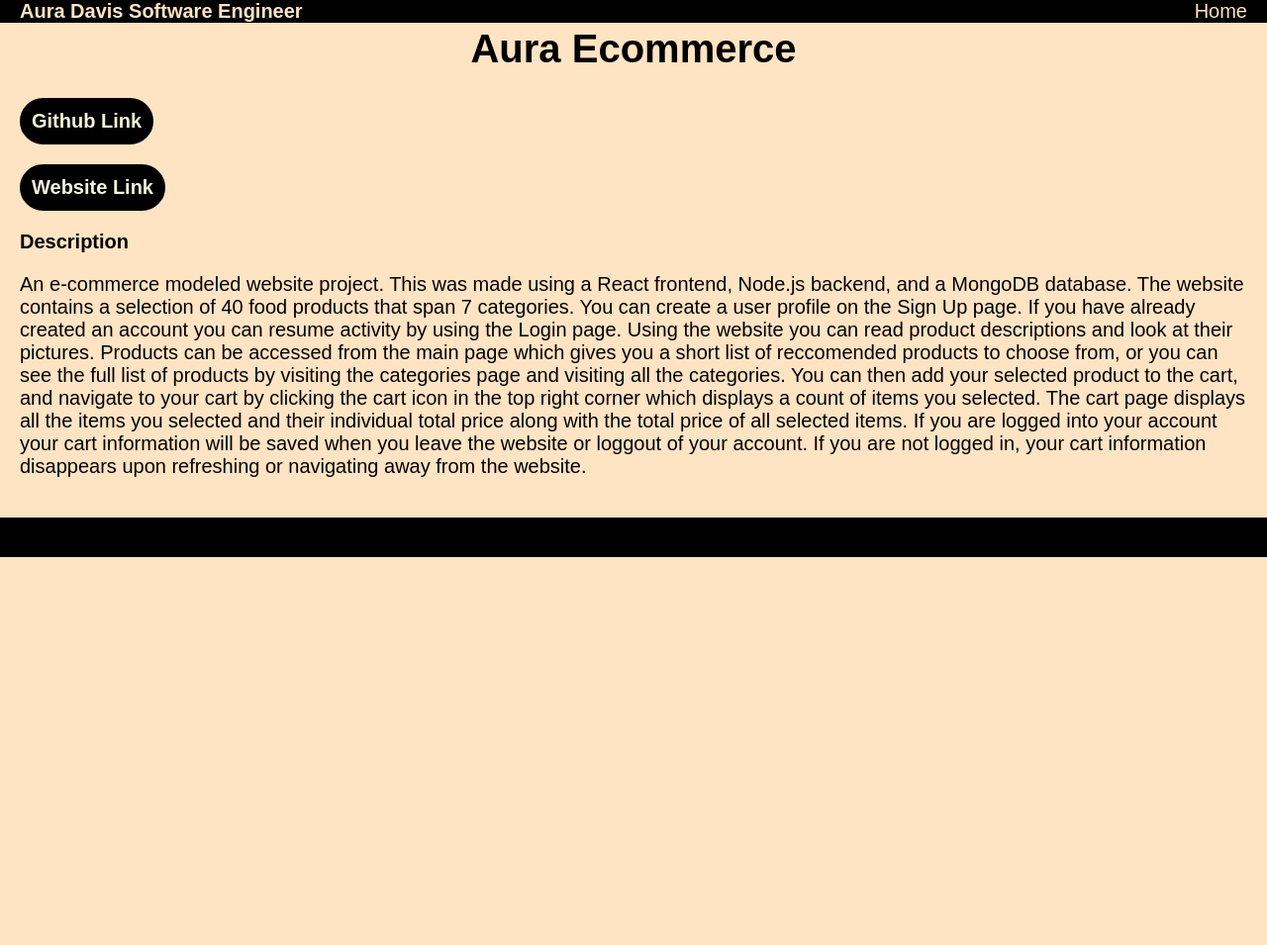
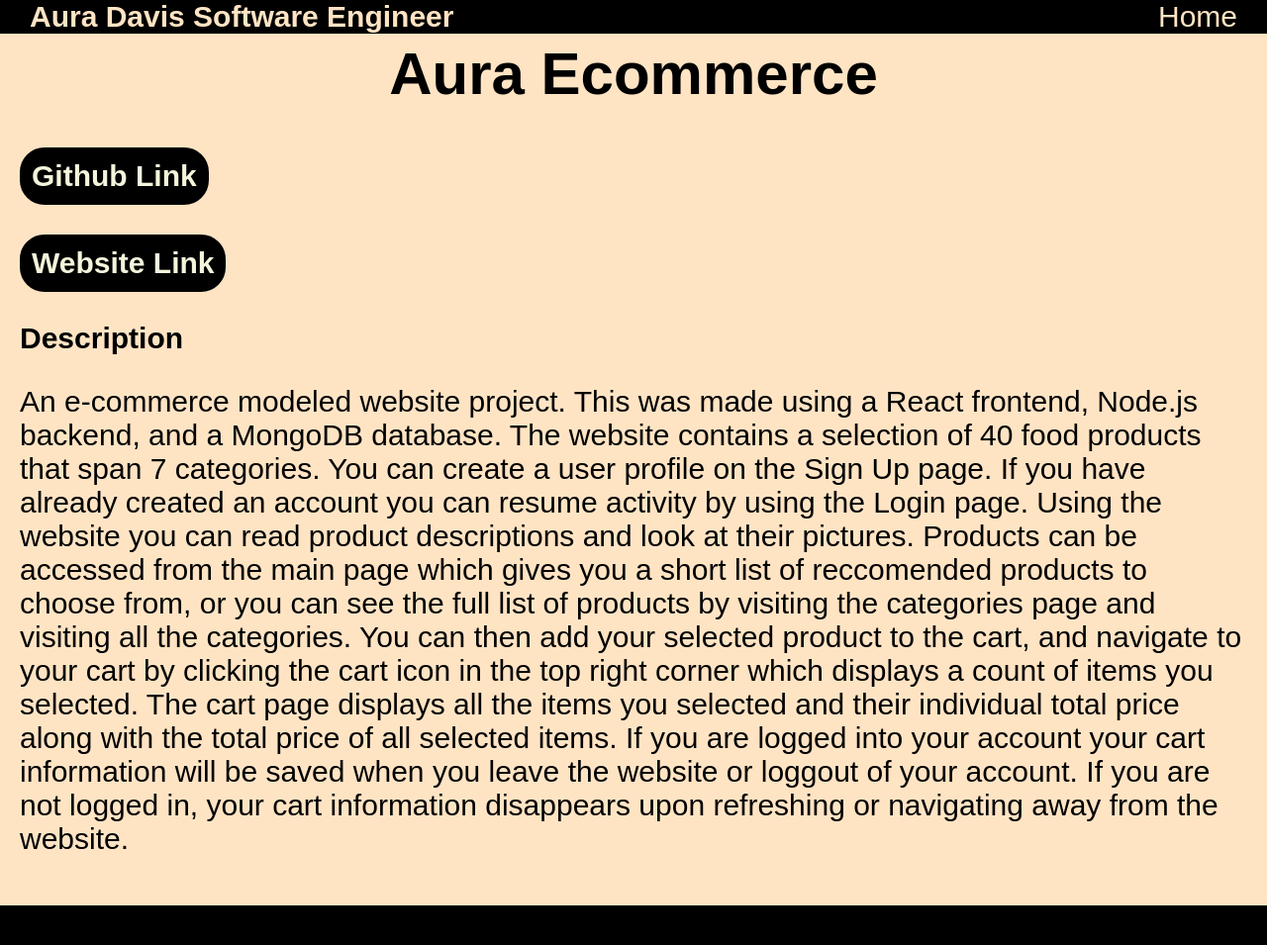
Before and after one commit to Aura-Davis/Aura-Davis-Portfolio, a Flask app: page /Aura_Ecommerce in a window 1280 px wide. Shown: the whole page at 99% size. Before the commit the page ends 563 px from the top, so only its background shows below. Run offline with Flask 3, Linux system fonts and the light colour scheme.

Commit message:
change font size for bigger screen

```diff
--- a/static/styles/style.css
+++ b/static/styles/style.css
@@ -2,7 +2,7 @@
 body {
     margin: 0;
     background-color: #ffe4c4;
-    font-size: 20px;
+    font-size: 30px;
     font-family: Arial, sans-serif;
 }
 
@@ -180,6 +180,12 @@ body {
     color: hotpink;
 }
 
+@media(max-width:1200px) {
+    body {
+        font-size: 20px;
+    }
+}
+
     @media(max-width:800px) {
         .projects {
             grid-template-columns: auto auto;
```
Lines whose indentation alone changed are shown as unchanged.
